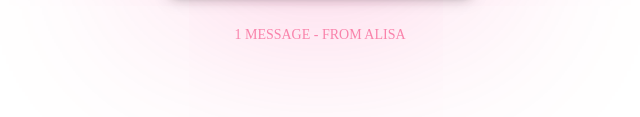
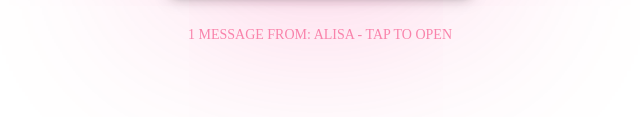
Before and after one commit to AlisaL2002/mycard, a plain HTML site: page index.html in a window 1280 px wide. Shown: the part 503-620 px from the top of the page, 320-960 px from the left. Drawn offline with Linux system fonts and the light colour scheme; a web font is replaced by a local one.

Commit message:
img and text changed

```diff
--- a/index.html
+++ b/index.html
@@ -25,7 +25,7 @@
                     <div class="triangle"></div>
                 </div>
             </div>
-            <div id="message">1 MESSAGE - FROM ALISA</div>
+            <div id="message">1 MESSAGE FROM: ALISA - TAP TO OPEN</div>
         </div>
     </div>
 </body>
```
Also changed, not shown: 2 other files.
